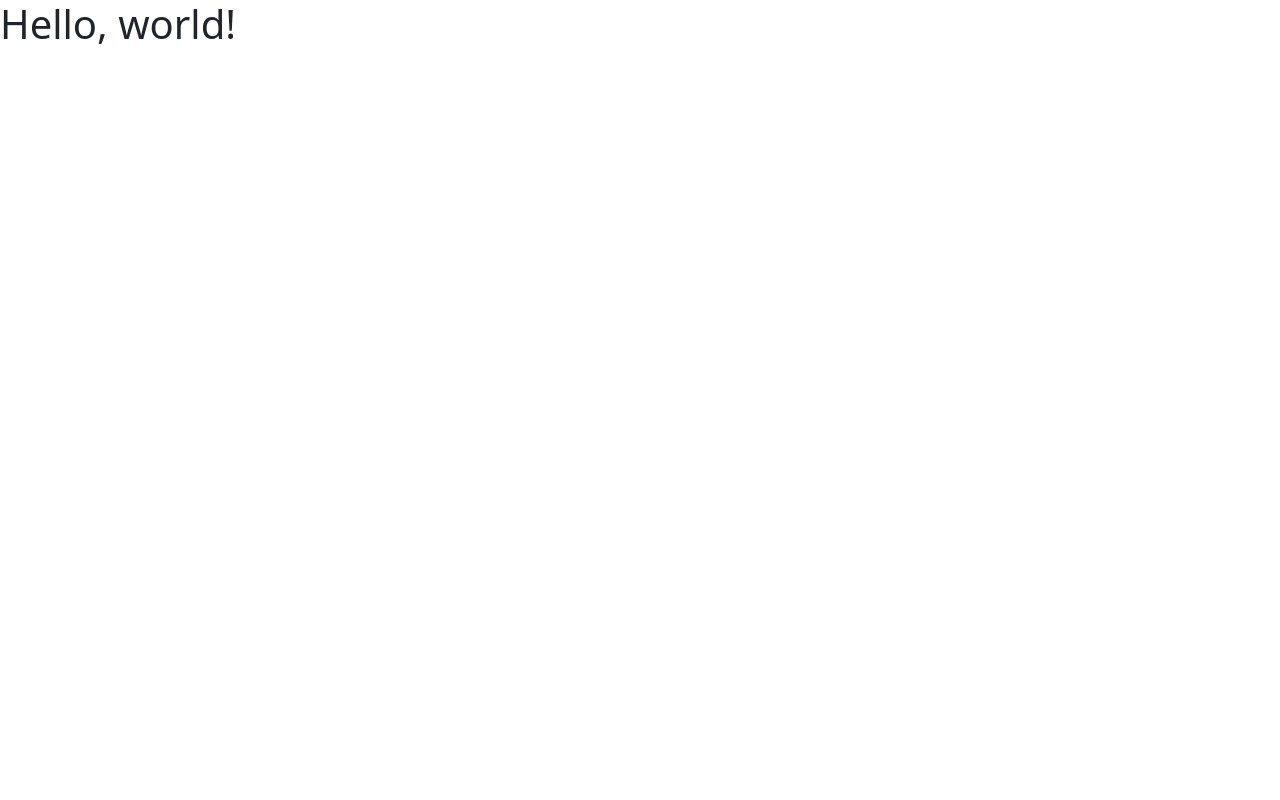
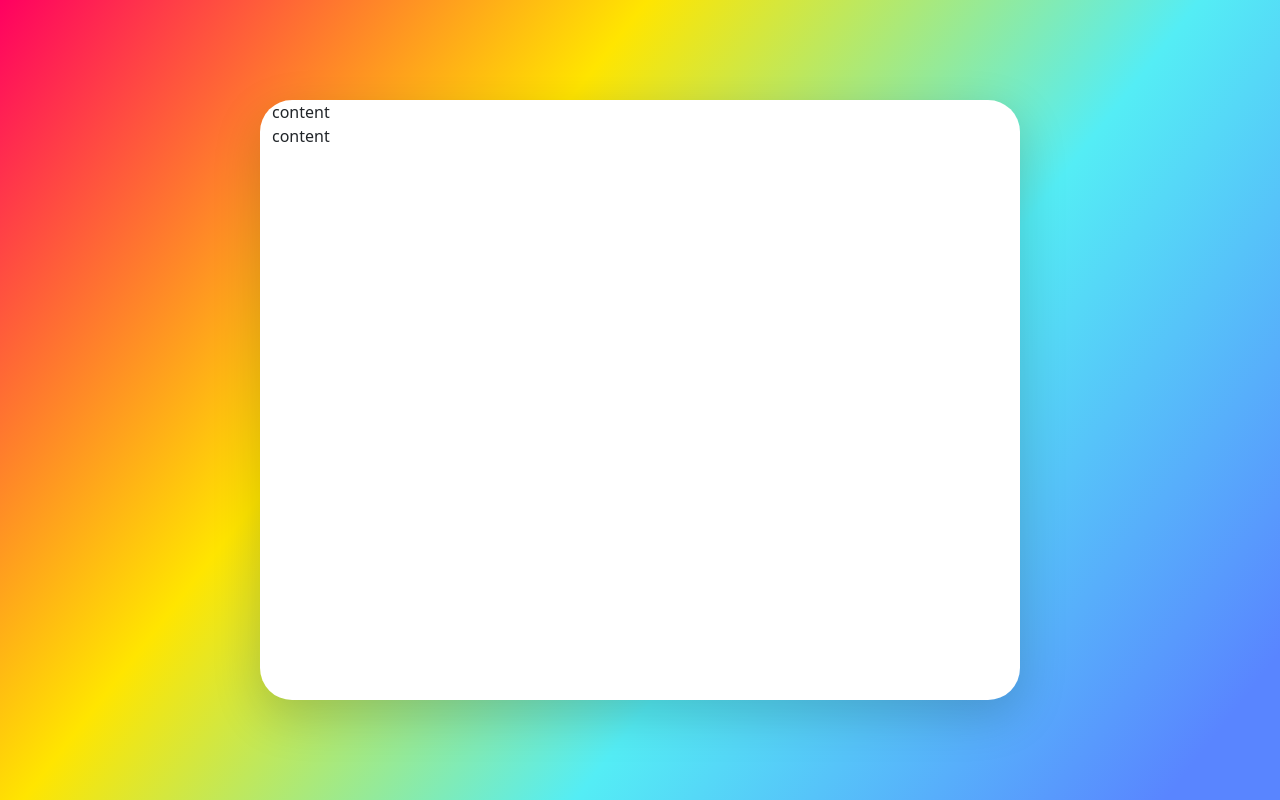
Before and after one commit to Matinmmp/login, a plain HTML site: page index.html in a window 1280 px wide. Drawn offline with nearby package versions, Linux system fonts and the light colour scheme.

Commit message:
Main section with linear gradient were added and form section is ready.

```diff
--- a/index.html
+++ b/index.html
@@ -5,14 +5,20 @@
     <meta charset="utf-8">
     <meta name="viewport" content="width=device-width, initial-scale=1">
     <title>Bootstrap demo</title>
+    <link rel="stylesheet" href="styles.css">
     <link href="https://cdn.jsdelivr.net/npm/bootstrap@5.3.0-alpha3/dist/css/bootstrap.min.css" rel="stylesheet"
         integrity="sha384-KK94CHFLLe+nY2dmCWGMq91rCGa5gtU4mk92HdvYe+M/SXH301p5ILy+dN9+nJOZ" crossorigin="anonymous">
 </head>
 
 <body>
-    <h1>Hello, world!</h1>
 
-
+    <section class="main">
+        <div class="container h-100">
+            <div class="row justify-content-center align-items-center h-100">
+                <div class="content col-8 bg-white rounded-5 h-75 shadow-lg">content <br> content</div>
+            </div>
+        </div>
+    </section>
 
 
 
--- /dev/null
+++ b/styles.css
@@ -0,0 +1,17 @@
+body {
+  width: 100vw;
+  height: 100vh;
+}
+
+.main {
+  width: 100vw;
+  height: 100vh;
+  background: rgb(89, 133, 255);
+  background: linear-gradient(
+    308deg,
+    rgba(89, 133, 255, 1) 6%,
+    rgba(84, 237, 245, 1) 37%,
+    rgba(255, 229, 0, 1) 66%,
+    rgba(255, 0, 97, 1) 100%
+  );
+}
```
